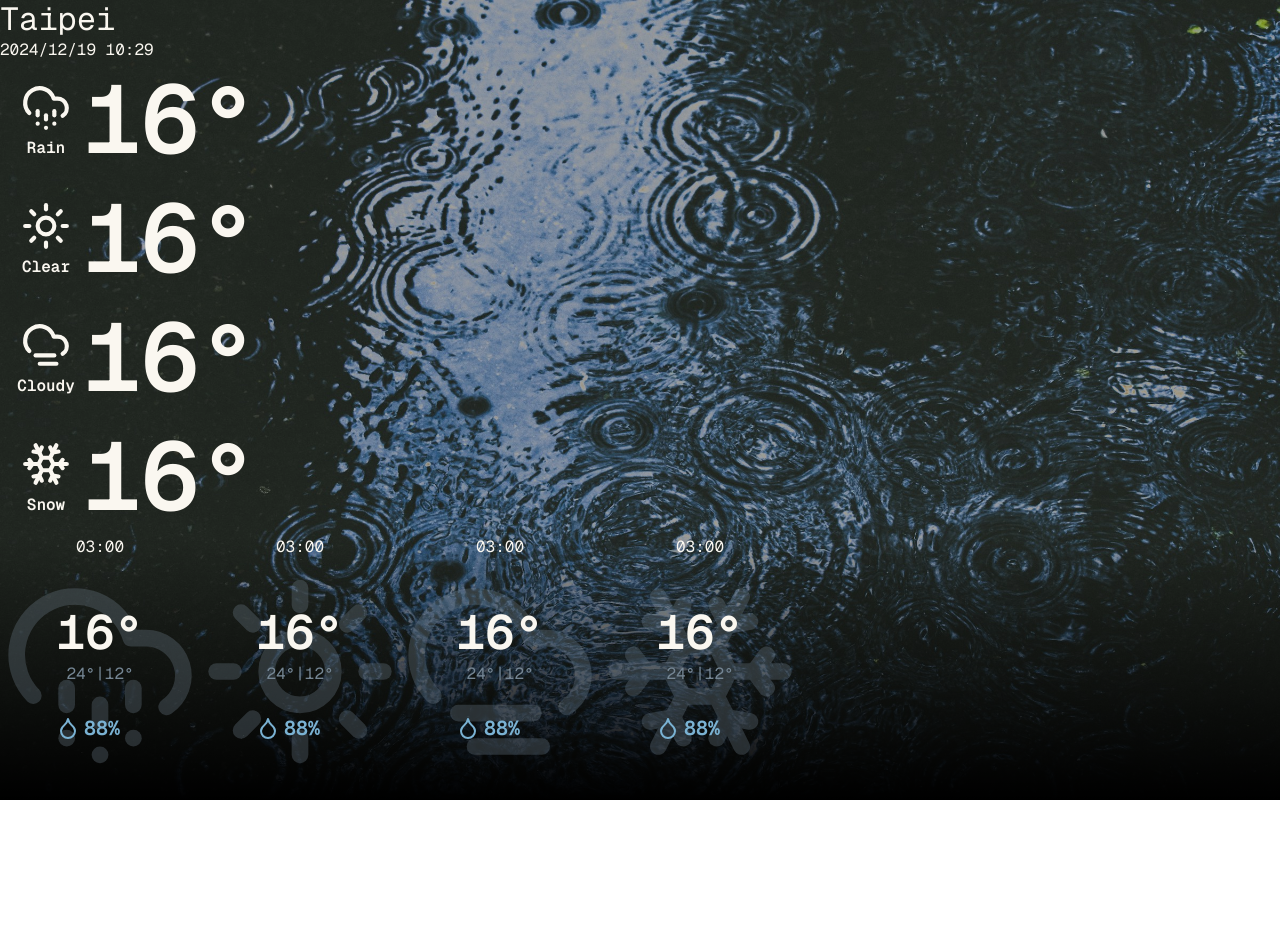
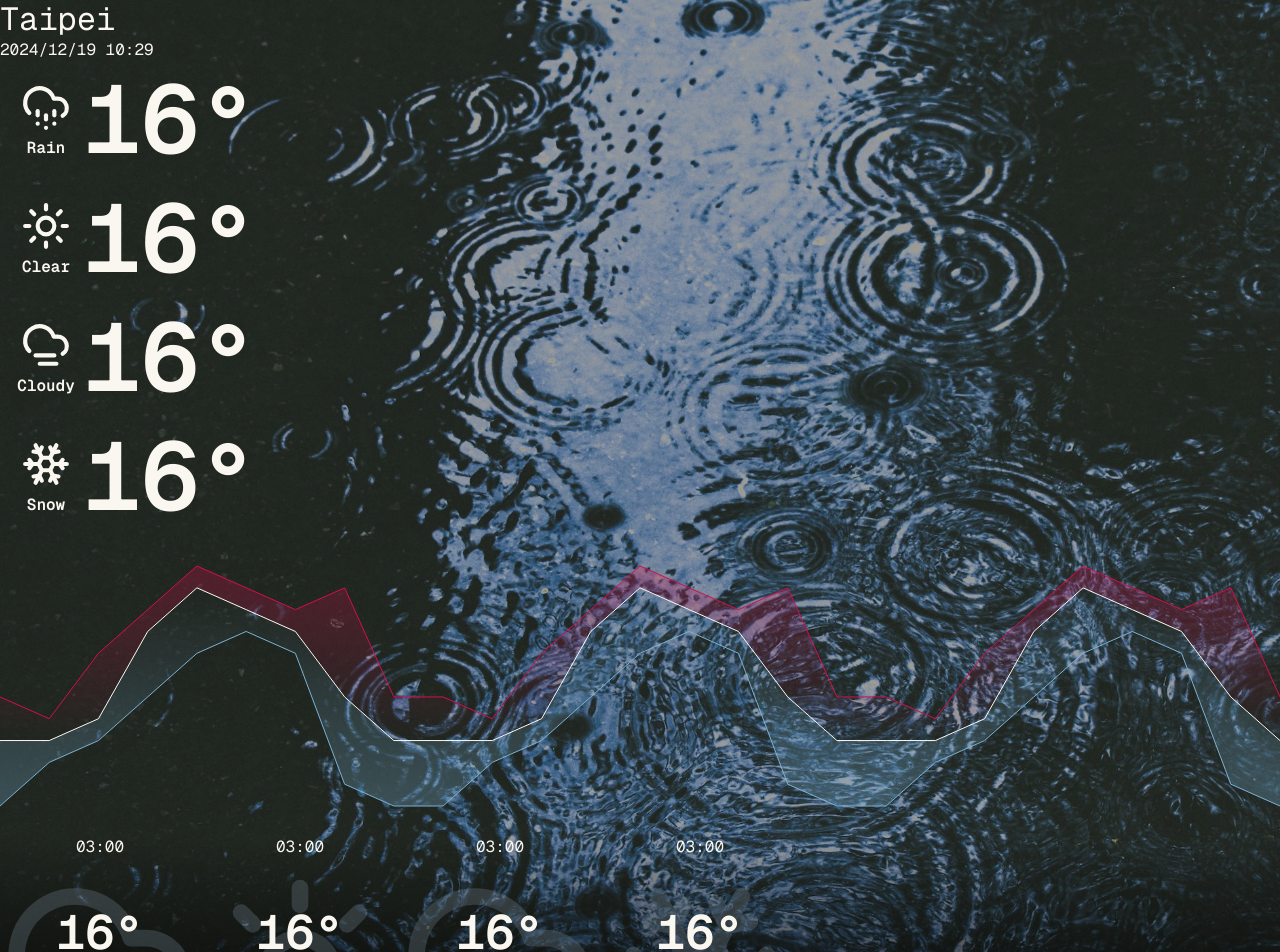
Before and after one commit to ShiroOYuki/image_nest, a Next.js app: page /weather in a window 1280 px wide. Shown: the top 952 px of the page. Before the commit the page ends 800 px from the top, so only its background shows below. Built offline with nearby package versions, Linux system fonts and the light colour scheme.

Commit message:
tempplot

```diff
--- a/package.json
+++ b/package.json
@@ -15,7 +15,8 @@
     "react": "^18.3.1",
     "react-dom": "^18.3.1",
     "react-i18next": "^15.1.1",
-    "react-svg": "^16.1.34"
+    "react-svg": "^16.1.34",
+    "uuid": "^11.0.3"
   },
   "devDependencies": {
     "@types/node": "^20",
--- /dev/null
+++ b/src/app/components/Graph/MinMaxAvgTempPlot/MinMaxAvgTempPlot.tsx
@@ -0,0 +1,103 @@
+'use client'
+
+import { calcPoints } from "@/app/utils/svgTools";
+import styles from "./MinMaxAvgTempPlot.module.css";
+import PlotLine from "../PlotElements/PlotLine";
+import { LinearGradient } from "../PlotElements/LinearGradient";
+import { useEffect, useRef, useState } from "react";
+import {v4 as uuid} from "uuid";
+
+interface MinMaxAvgTempPlotProps {
+    minTemps: number[];
+    maxTemps: number[];
+    avgTemps: number[];
+    className?: string;
+}
+
+export default function MinMaxAvgTempPlot({
+    minTemps,
+    maxTemps,
+    avgTemps,
+    className = ""
+}: MinMaxAvgTempPlotProps) {
+    const PlotRef = useRef<SVGSVGElement>(null);
+
+    const [blueGradientId, setBlueGradientId] = useState("");
+    const [redGradientId, setRedGradientId] = useState("");
+
+    const [loading, setLoading] = useState(true);
+
+    useEffect(() => {
+        setBlueGradientId(uuid());
+        setRedGradientId(uuid());
+        setLoading(false);
+
+        const handleMouseMove = (event: MouseEvent) => {
+        if (PlotRef.current) {
+            const rect = PlotRef.current.getBoundingClientRect();
+            const x = event.clientX - rect.left; // 滑鼠相對於元素的 X 座標
+            const y = event.clientY - rect.top;  // 滑鼠相對於元素的 Y 座標
+            console.log(
+                minTemps[Math.round(x/(rect.right/minTemps.length))],
+                "-",
+                avgTemps[Math.round(x/(rect.right/minTemps.length))],
+                "-",
+                maxTemps[Math.round(x/(rect.right/minTemps.length))]
+            );
+        }
+        };
+
+        const r = PlotRef.current;
+        if (r) {
+            r.addEventListener("mousemove", handleMouseMove); // 綁定事件
+        }
+
+        return () => {
+            if (r) {
+                r.removeEventListener("mousemove", handleMouseMove); // 清理事件
+            }
+        };
+    }, []);
+
+    const padding = 10;
+
+    const upperBound = Math.max(...maxTemps);
+    const lowerBound = Math.min(...minTemps);
+
+    const minTempPos = calcPoints(minTemps, padding, upperBound, lowerBound);
+    const maxTempPos = calcPoints(maxTemps, padding, upperBound, lowerBound);
+    const avgTempPos = calcPoints(avgTemps, padding, upperBound, lowerBound).split(" ").reverse().join(" ");
+
+    const blueFillPos = `${minTempPos} ${avgTempPos}`;
+    const redFillPos = `${maxTempPos} ${avgTempPos}`;
+
+
+    return (
+        <div className={`${styles.container} ${className}`} >
+            <svg
+                viewBox="0 0 100 100"
+                xmlns="http://www.w3.org/2000/svg"
+                width="100%"
+                height="100%"
+                preserveAspectRatio="none"              // 把內容拉伸，使其大小符合父容器
+                ref={PlotRef}
+            >
+                <LinearGradient gradientId={blueGradientId} color="blue" reversed={false} />
+                <LinearGradient gradientId={redGradientId} color="red" reversed={true} />
+
+                <polygon
+                    points={blueFillPos}
+                    fill={`url(#${blueGradientId})`}
+                />
+                <polygon
+                    points={redFillPos}
+                    fill={`url(#${redGradientId})`}
+                />
+
+                <PlotLine data={maxTemps} color="red" padding={padding} upperBound={upperBound} lowerBound={lowerBound}/>
+                <PlotLine data={avgTemps} color="white" padding={padding} upperBound={upperBound} lowerBound={lowerBound}/>
+                <PlotLine data={minTemps} color="blue" padding={padding} upperBound={upperBound} lowerBound={lowerBound}/>
+            </svg>
+        </div>
+    )
+}
--- /dev/null
+++ b/src/app/components/Graph/PlotElements/LinearGradient.tsx
@@ -0,0 +1,30 @@
+import { colorCode, Colors } from "../PlotVariables";
+
+interface LinearGradientProps {
+    gradientId: string;
+    color: Colors;
+    reversed?: boolean;
+}
+
+export function LinearGradient({
+    gradientId,
+    color="red",
+    reversed=false
+}: LinearGradientProps) {
+    return reversed? (
+        <defs>
+            <linearGradient id={gradientId} x1="0%" y1="0%" x2="0%" y2="100%">
+                <stop offset="0%" stopColor={colorCode[color]} stopOpacity="0.3" />
+                <stop offset="100%" stopColor={colorCode[color]} stopOpacity="0" />
+            </linearGradient>
+        </defs>
+    ):
+    (
+        <defs>
+            <linearGradient id={gradientId} x1="0%" y1="100%" x2="0%" y2="0%">
+                <stop offset="0%" stopColor={colorCode[color]} stopOpacity="0.3" />
+                <stop offset="100%" stopColor={colorCode[color]} stopOpacity="0" />
+            </linearGradient>
+        </defs>
+    );
+}
--- a/src/app/components/Graph/PlotElements/PlotLine.tsx
+++ b/src/app/components/Graph/PlotElements/PlotLine.tsx
@@ -1,12 +1,19 @@
 import { calcPoints } from "@/app/utils/svgTools";
 import { colorCode, PlotGraphProps } from "../PlotVariables";
+
+interface PlotLineProps extends PlotGraphProps {
+    upperBound?: number;
+    lowerBound?: number;
+}
 
 export default function PlotLine({
     data,
     padding=0,
-    color="red"
-}: PlotGraphProps) {
-    const points = calcPoints(data, padding);
+    color="red",
+    upperBound,
+    lowerBound
+}: PlotLineProps) {
+    const points = calcPoints(data, padding, upperBound, lowerBound);
     return (
         <polyline
             points={points}
--- a/src/app/components/Graph/PlotVariables.ts
+++ b/src/app/components/Graph/PlotVariables.ts
@@ -1,8 +1,8 @@
 export const colorCode = {
     red: "#D0104C",
-    green: "#90B44B",
-    blue: "#58B2DC",
-    white: "#FFFFFF"
+    green: "#86C166",
+    blue: "#7AB2D3",
+    white: "#FAF7F0"
 };
 
 export type Colors = keyof typeof colorCode;
--- a/src/app/utils/svgTools.ts
+++ b/src/app/utils/svgTools.ts
@@ -1,15 +1,21 @@
-export function calcPoints(data: number[], padding:number) {
+export function calcPoints(
+    data: number[],
+    padding?: number,
+    upperBound?: number,
+    lowerBound?: number
+) {
+    if (typeof padding === "undefined") padding = 0;
+    if (typeof upperBound === "undefined") upperBound = Math.max(...data);
+    if (typeof lowerBound === "undefined") lowerBound = Math.min(...data);
     if (data.length === 0) return ""; // 處理空數據
     if (data.length === 1) return `0,${100 - padding} 100,${100 - padding} `; // 單點情況
 
-    const dataMin = Math.min(...data);
-    const dataMax = Math.max(...data);
-    const normalizedMax = Math.max(dataMax - dataMin, 1); // 避免除以零
+    const normalizedMax = Math.max(upperBound - lowerBound, 1); // 避免除以零
     const scale = (100 - padding * 2) / normalizedMax;
 
     let points = "";
     for (let i=0; i < data.length; i++) {
-        const y = (data[i] - dataMin) * scale + padding;
+        const y = (data[i] - lowerBound) * scale + padding;
         const x = 100 / (data.length-1) * i;
         points += `${x},${100-y} `;
     }
--- a/src/app/weather/page.tsx
+++ b/src/app/weather/page.tsx
@@ -4,6 +4,7 @@ import SmallWeatherCard from "../components/Cards/SmallWeatherCard/SmallWeatherC
 import WeatherDetailCard from "../components/Cards/WeatherDetailCard/WeatherDetailCard";
 import CalenderTitle from "../components/Clocks/CalenderTitle/CalenderTitle";
 import BackgroundContainer from "../components/Containers/BackgroundContainer/BackgroundContainer";
+import MinMaxAvgTempPlot from "../components/Graph/MinMaxAvgTempPlot/MinMaxAvgTempPlot";
 import styles from "./weatherPage.module.css";
 
 export default function WeatherPage() {
@@ -22,6 +23,12 @@ export default function WeatherPage() {
             <SmallWeatherCard weather="clear" temp="16°" />
             <SmallWeatherCard weather="cloudy" temp="16°" />
             <SmallWeatherCard weather="snow" temp="16°" />
+            <MinMaxAvgTempPlot
+                className={styles.tempChart}
+                minTemps={[10, 12, 13, 15, 17, 18, 17, 11, 10, 10, 12, 13, 15, 17, 18, 17, 11, 10, 10, 12, 13, 15, 17, 18, 17, 11, 10]}
+                avgTemps={[13, 13, 14, 18, 20, 19, 18, 15, 13, 13, 13, 14, 18, 20, 19, 18, 15, 13, 13, 13, 14, 18, 20, 19, 18, 15, 13]}
+                maxTemps={[15, 14, 17, 19, 21, 20, 19, 20, 15, 15, 14, 17, 19, 21, 20, 19, 20, 15, 15, 14, 17, 19, 21, 20, 19, 20, 15]}
+            />
             <div className={styles.row}>
                 <WeatherDetailCard
                     time="03:00"
--- a/src/app/weather/weatherPage.module.css
+++ b/src/app/weather/weatherPage.module.css
@@ -4,3 +4,7 @@
     background: linear-gradient(0deg, var(--color-black) 0%, #0000 100%);
     flex: 1;
 }
+
+.tempChart {
+    height: 300px;
+}
```
Also changed, not shown: src/app/components/Graph/PlotGraph/PlotGraph.tsx (+3 -22 lines), src/app/components/Graph/MinMaxAvgTempPlot/MinMaxAvgTempPlot.module.css (added), 1 other file (tests, documents, lock files or other folders).
